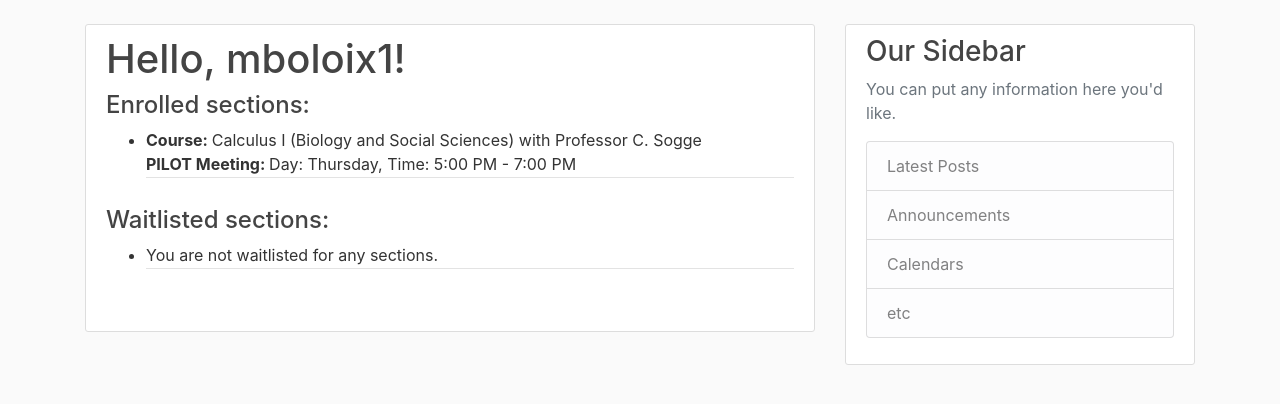
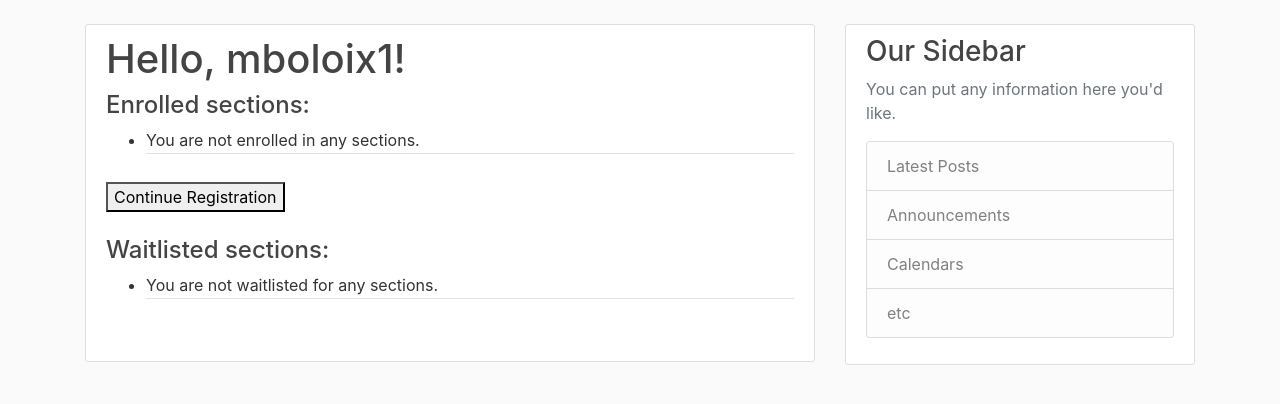
Before and after one commit to miaboloix/registration, a Django app: page /status/ in a window 1280 px wide. Shown: the part 56-460 px from the top of the page. Run offline with Django 3.2, Linux system fonts and the light colour scheme; a user stored in the database is signed in; data comes from the database, SQL or seed files in the repository; both versions use the stored data as it was after the commit; data that the repository does not hold is empty; some libraries are stand-ins or nearby versions.

Commit message:
added titles

```diff
--- a/mysite/one/templates/one/base.html
+++ b/mysite/one/templates/one/base.html
@@ -14,14 +14,14 @@
 	{% if title %}
 		<title>{{ title }}</title>
 	{% else %}
-		<title>Pilot Registration</title>
+		<title>PILOT Registration</title>
 	{% endif%}
 </head>
 <body>
 <header class="site-header">
 	<nav class="navbar navbar-expand-md navbar-dark bg-steel fixed-top">
 		<div class="container navigation">
-			<a class="navbar-brand mr-4" href="#">PILOT Registration</a>
+			<a class="navbar-brand mr-4" href="{% url 'one:home' %}">PILOT Registration</a>
 			<button class="navbar-toggler" type="button" data-toggle="collapse" data-target="#navbarToggle" aria-controls="navbarToggle" aria-expanded="false" aria-label="Toggle navigation">
 				<span class="navbar-toggler-icon"></span>
 			</button>
--- a/mysite/one/templates/one/status.html
+++ b/mysite/one/templates/one/status.html
@@ -2,7 +2,9 @@
 {% block content %}
 	<div class="content-section">
 		<h1>Hello, {{student.jhed }}!</h1>
+
 		<h4>Enrolled sections:</h4>
+		{% if enrolled.len > 0 %}
 			<ul>
 				{% for meeting in enrolled %}
 					<div class="article-metadata">
@@ -10,10 +12,18 @@
 					</div>
 				{% endfor %}
 			</ul>
-	<br>
+		{% else %}
+			<ul>
+				<li class="article-metadata">You are not enrolled in any sections.</li><br>
+			</ul>
+			<form method="post">
+				{% csrf_token %}
+				<button type="submit">Continue Registration</button>
+			</form>
+		{% endif %}<br>
 
 		<h4>Waitlisted sections:</h4>
-	{% if full.len > 0 %}
+		{% if waitlist.len > 0 %}
 			<ul>
 				{% for meeting in waitlist %}
 					<div class="article-metadata">
--- a/mysite/one/views.py
+++ b/mysite/one/views.py
@@ -12,7 +12,10 @@ from django.contrib.auth.decorators import login_required
 def welcome(request):
 	if request.method == 'POST':
 		user = request.user.id
-		return redirect('one:data')
+		context = {
+			'title': 'Welcome | PILOT Registration'
+		}
+		return redirect('one:data', context=context)
 	else:
 		if StudentUser.objects.filter(user=request.user.id).exists():
 			return redirect('one:status')
@@ -46,8 +49,11 @@ def get_data(request):
 	else:
 		form = StudentForm()
 		user = request.user
-		print(user.username)
-		return render(request, 'one/student_info.html/', context={'user': user.username})
+		context = {
+			'title': 'Student Information | PILOT Registration',
+			'user': user.username
+		}
+		return render(request, 'one/student_info.html/', context=context)
 
 @login_required
 def get_results(request, pk):
@@ -57,13 +63,22 @@ def get_results(request, pk):
 			return redirect('one:detail', pk=student.id)
 	# if a GET (or any other method) we'll create a blank form
 	else:
-		return render(request, 'one/results.html/', context={'student': student})
+		context = {
+			'title': 'Your Information | PILOT Registration',
+			'student': student
+		}
+		return render(request, 'one/results.html/', context=context)
 
 @login_required
 def details(request, pk):
 	student = StudentUser.objects.filter(id=pk).first()
 	courses = Course.objects.all()
-	return render(request, 'one/detail.html/', context={'student': student, 'course_list': courses})
+	context = {
+		'title': 'Courses | PILOT Registration',
+		'student': student,
+		'course_list': courses
+	}
+	return render(request, 'one/detail.html/', context=context)
 
 @login_required
 def get_courses(request, pk):
@@ -115,6 +130,7 @@ def get_details(request, pk, course_list):
 				meetings = list(meetings)
 				object_meetings_dict[course] = meetings
 		context= {
+			'title': 'Meeting Times | PILOT Registration',
 			'student': student,
 			'meetings': object_meetings_dict,
 		}
@@ -148,6 +164,7 @@ def register_results(request, pk, course_list, vacant, full):
 				meeting = get_object_or_404(Meeting, pk=id)
 				full_meetings.append(meeting)
 		context = {
+			'title': 'Registration Results | PILOT Registration',
 			'student' : student,
 			'courses': course_list,
 			'vacant': vacant_meetings,
@@ -157,13 +174,21 @@ def register_results(request, pk, course_list, vacant, full):
 
 @login_required
 def status(request):
-	user = request.user
-	student = get_object_or_404(StudentUser, user=user)
-	enrolled = list(Meeting.objects.filter(students=student))
-	waitlisted = list(Meeting.objects.filter(waitlist=student))
-	context = {
-		'student': student,
-		'enrolled': enrolled,
-		'waitlist': waitlisted
-	}
-	return render(request, 'one/status.html', context=context)
+	if request.method == 'POST':
+		student = get_object_or_404(StudentUser, user=request.user)
+		if not StudentUser.objects.filter(user=request.user.id).exists():
+			return render(request, 'one/welcome.html/')
+		elif not Meeting.objects.filter(students=student).exists() or Meeting.objects.filter(waitlist=student).exists():
+			return redirect('one:results', pk=student.id)
+	else:
+		user = request.user
+		student = get_object_or_404(StudentUser, user=user)
+		enrolled = list(Meeting.objects.filter(students=student))
+		waitlisted = list(Meeting.objects.filter(waitlist=student))
+		context = {
+			'title': 'Your Status | PILOT Registration',
+			'student': student,
+			'enrolled': enrolled,
+			'waitlist': waitlisted
+		}
+		return render(request, 'one/status.html', context=context)
```
Also changed, not shown: mysite/db.sqlite3. Lines whose indentation alone changed are shown as unchanged.
